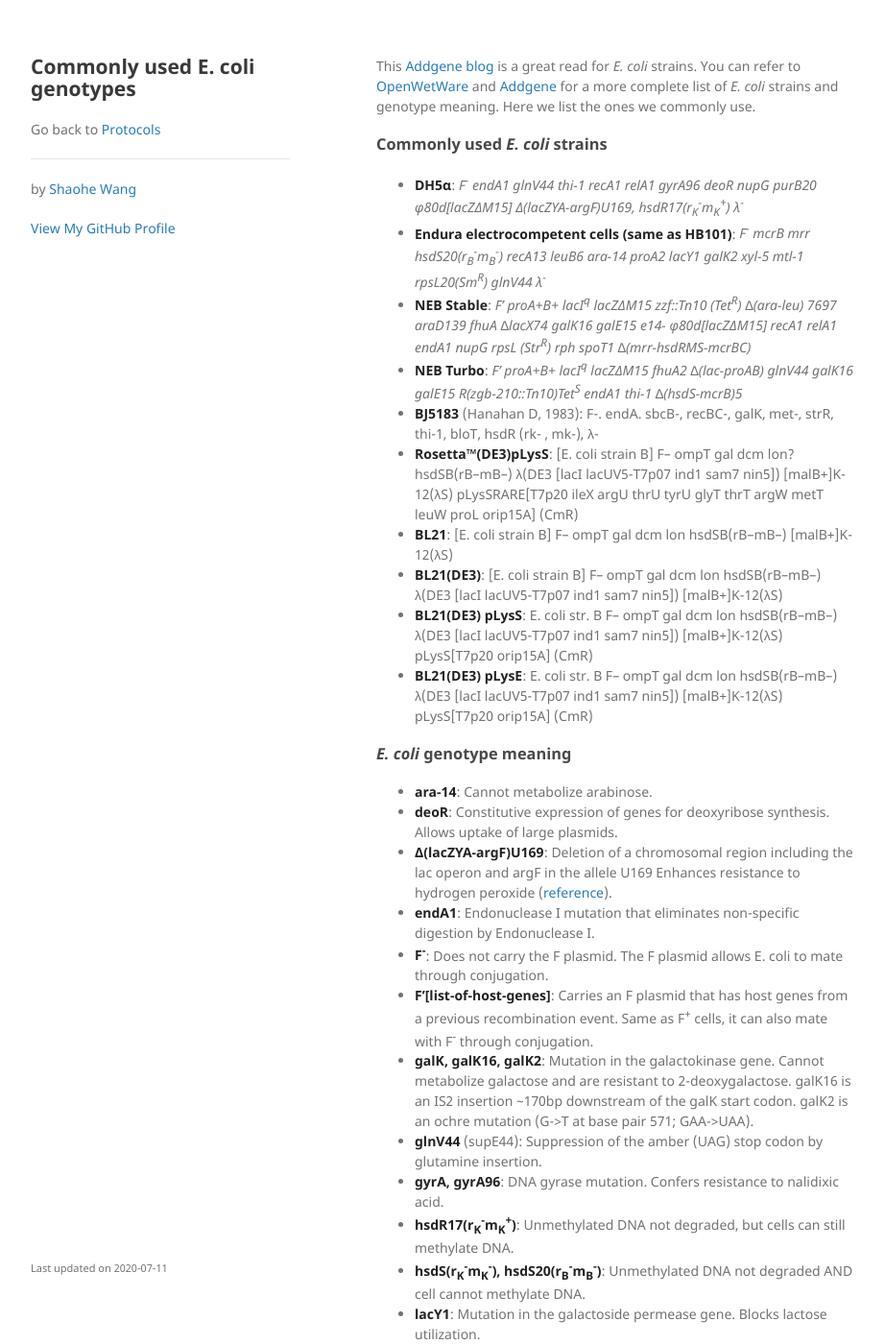
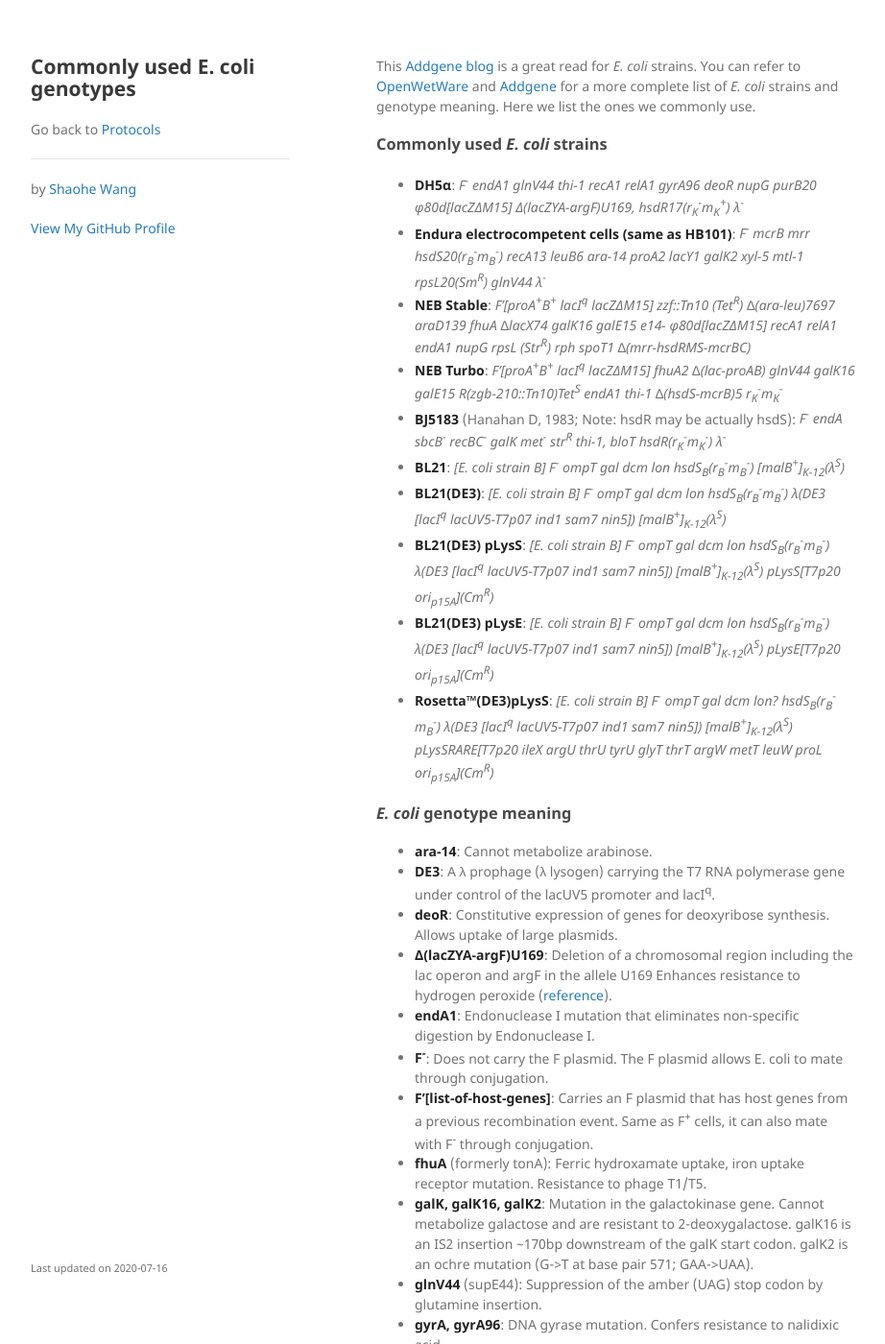
Before and after one commit to snownontrace/snownontrace.github.io, a Jekyll site: the page built from commonly-used-E-coli-genotypes.md, in a window 1280 px wide and 1400 px high. Shown: the whole window at 96% size, without its empty margins (178-1100 px from the left). Built offline with Jekyll 4.4.1, drawn with Linux system fonts in a browser that asks for light colours; some of the changed text lies outside the part shown.

Commit message:
Update commonly-used-E-coli-genotypes.md

```diff
--- a/commonly-used-E-coli-genotypes.md
+++ b/commonly-used-E-coli-genotypes.md
@@ -3,7 +3,7 @@ layout: protocols
 title: Commonly used E. coli genotypes
 author: Shaohe Wang
 author_url: https://scholar.google.com/citations?user=R_-kJV4AAAAJ&hl=en
-date: 2020-07-11
+date: 2020-07-16
 ---
 
 This [Addgene blog](https://blog.addgene.org/plasmids-101-common-lab-e-coli-strains) is a great read for _E. coli_ strains. You can refer to [OpenWetWare](https://openwetware.org/wiki/E._coli_genotypes) and [Addgene](https://blog.addgene.org/plasmids-101-common-lab-e-coli-strains) for a more complete list of _E. coli_ strains and genotype meaning. Here we list the ones we commonly use.
@@ -12,33 +12,37 @@ This [Addgene blog](https://blog.addgene.org/plasmids-101-common-lab-e-coli-stra
 
 * __DH5α__: _F<sup>-</sup> endA1 glnV44 thi-1 recA1 relA1 gyrA96 deoR nupG purB20 φ80d[lacZΔM15] Δ(lacZYA-argF)U169, hsdR17(r<sub>K</sub><sup>-</sup>m<sub>K</sub><sup>+</sup>) λ<sup>-</sup>_
 * __Endura electrocompetent cells (same as HB101)__: _F<sup>-</sup> mcrB mrr hsdS20(r<sub>B</sub><sup>-</sup>m<sub>B</sub><sup>-</sup>) recA13 leuB6 ara-14 proA2 lacY1 galK2 xyl-5 mtl-1 rpsL20(Sm<sup>R</sup>) glnV44 λ<sup>-</sup>_
-* __NEB Stable__: _F' proA+B+ lacI<sup>q</sup> lacZΔM15 zzf::Tn10 (Tet<sup>R</sup>) ∆(ara-leu) 7697 araD139 fhuA ∆lacX74 galK16 galE15 e14- φ80d[lacZΔM15] recA1 relA1 endA1 nupG rpsL (Str<sup>R</sup>) rph spoT1 ∆(mrr-hsdRMS-mcrBC)_
-* __NEB Turbo__: _F' proA+B+ lacI<sup>q</sup> lacZΔM15 fhuA2 ∆(lac-proAB) glnV44 galK16 galE15  R(zgb-210::Tn10)Tet<sup>S</sup> endA1 thi-1 ∆(hsdS-mcrB)5_
-* __BJ5183__ (Hanahan D, 1983): F-. endA. sbcB-, recBC-, galK, met-, strR, thi-1, bloT, hsdR (rk- , mk-), λ-
-* __Rosetta™(DE3)pLysS__: [E. coli strain B] F– ompT gal dcm lon? hsdSB(rB–mB–) λ(DE3 [lacI lacUV5-T7p07 ind1 sam7 nin5]) [malB+]K-12(λS) pLysSRARE[T7p20 ileX argU thrU tyrU glyT thrT argW metT leuW proL orip15A] (CmR)
-* __BL21__: [E. coli strain B] F– ompT gal dcm lon hsdSB(rB–mB–) [malB+]K-12(λS)
-* __BL21(DE3)__: [E. coli strain B] F– ompT gal dcm lon hsdSB(rB–mB–) λ(DE3 [lacI lacUV5-T7p07 ind1 sam7 nin5]) [malB+]K-12(λS)
-* __BL21(DE3) pLysS__: E. coli str. B F– ompT gal dcm lon hsdSB(rB–mB–) λ(DE3 [lacI lacUV5-T7p07 ind1 sam7 nin5]) [malB+]K-12(λS) pLysS[T7p20 orip15A] (CmR)
-* __BL21(DE3) pLysE__: E. coli str. B F– ompT gal dcm lon hsdSB(rB–mB–) λ(DE3 [lacI lacUV5-T7p07 ind1 sam7 nin5]) [malB+]K-12(λS) pLysS[T7p20 orip15A] (CmR)
+* __NEB Stable__: _F'[proA<sup>+</sup>B<sup>+</sup> lacI<sup>q</sup> lacZΔM15] zzf::Tn10 (Tet<sup>R</sup>) ∆(ara-leu)7697 araD139 fhuA ∆lacX74 galK16 galE15 e14- φ80d[lacZΔM15] recA1 relA1 endA1 nupG rpsL (Str<sup>R</sup>) rph spoT1 ∆(mrr-hsdRMS-mcrBC)_
+* __NEB Turbo__: _F'[proA<sup>+</sup>B<sup>+</sup> lacI<sup>q</sup> lacZΔM15] fhuA2 ∆(lac-proAB) glnV44 galK16 galE15  R(zgb-210::Tn10)Tet<sup>S</sup> endA1 thi-1 ∆(hsdS-mcrB)5 r<sub>K</sub><sup>-</sup>m<sub>K</sub><sup>-</sup>_
+* __BJ5183__ (Hanahan D, 1983; Note: hsdR may be actually hsdS): _F<sup>-</sup> endA sbcB<sup>-</sup> recBC<sup>-</sup> galK met<sup>-</sup> str<sup>R</sup> thi-1, bloT hsdR(r<sub>K</sub><sup>-</sup>m<sub>K</sub><sup>-</sup>) λ<sup>-</sup>_
+* __BL21__: _[E. coli strain B] F<sup>-</sup> ompT gal dcm lon hsdS<sub>B</sub>(r<sub>B</sub><sup>-</sup>m<sub>B</sub><sup>-</sup>) [malB<sup>+</sup>]<sub>K-12</sub>(λ<sup>S</sup>)_
+* __BL21(DE3)__: _[E. coli strain B] F<sup>-</sup> ompT gal dcm lon hsdS<sub>B</sub>(r<sub>B</sub><sup>-</sup>m<sub>B</sub><sup>-</sup>) λ(DE3 [lacI<sup>q</sup> lacUV5-T7p07 ind1 sam7 nin5]) [malB<sup>+</sup>]<sub>K-12</sub>(λ<sup>S</sup>)_
+* __BL21(DE3) pLysS__: _[E. coli strain B] F<sup>-</sup> ompT gal dcm lon hsdS<sub>B</sub>(r<sub>B</sub><sup>-</sup>m<sub>B</sub><sup>-</sup>) λ(DE3 [lacI<sup>q</sup> lacUV5-T7p07 ind1 sam7 nin5]) [malB<sup>+</sup>]<sub>K-12</sub>(λ<sup>S</sup>) pLysS\[T7p20 ori<sub>p15A</sub>\](Cm<sup>R</sup>)_
+* __BL21(DE3) pLysE__: _[E. coli strain B] F<sup>-</sup> ompT gal dcm lon hsdS<sub>B</sub>(r<sub>B</sub><sup>-</sup>m<sub>B</sub><sup>-</sup>) λ(DE3 [lacI<sup>q</sup> lacUV5-T7p07 ind1 sam7 nin5]) [malB<sup>+</sup>]<sub>K-12</sub>(λ<sup>S</sup>) pLysE\[T7p20 ori<sub>p15A</sub>\](Cm<sup>R</sup>)_
+* __Rosetta™(DE3)pLysS__: _[E. coli strain B] F<sup>-</sup> ompT gal dcm lon? hsdS<sub>B</sub>(r<sub>B</sub><sup>-</sup>m<sub>B</sub><sup>-</sup>) λ(DE3 [lacI<sup>q</sup> lacUV5-T7p07 ind1 sam7 nin5]) [malB<sup>+</sup>]<sub>K-12</sub>(λ<sup>S</sup>) pLysSRARE\[T7p20 ileX argU thrU tyrU glyT thrT argW metT leuW proL ori<sub>p15A</sub>\](Cm<sup>R</sup>)_
+
 
 ### _E. coli_ genotype meaning
 
 * __ara-14__: Cannot metabolize arabinose.
+* __DE3__: A λ prophage (λ lysogen) carrying the T7 RNA polymerase gene under control of the lacUV5 promoter and lacI<sup>q</sup>.
 * __deoR__: Constitutive expression of genes for deoxyribose synthesis. Allows uptake of large plasmids.
 * __Δ(lacZYA-argF)U169__: Deletion of a chromosomal region including the lac operon and argF in the allele U169 Enhances resistance to hydrogen peroxide ([reference](https://www.thermofisher.com/us/en/home/life-science/cloning/cloning-learning-center/invitrogen-school-of-molecular-biology/molecular-cloning/transformation/competent-cell-genotypes-genetic-markers.html)).
 * __endA1__: Endonuclease I mutation that eliminates non-specific digestion by Endonuclease I.
 * __F<sup>-</sup>__: Does not carry the F plasmid. The F plasmid allows E. coli to mate through conjugation.
 * __F'[list-of-host-genes]__: Carries an F plasmid that has host genes from a previous recombination event. Same as F<sup>+</sup> cells, it can also mate with F<sup>-</sup> through conjugation.
+* __fhuA__ (formerly tonA): Ferric hydroxamate uptake, iron uptake receptor mutation. Resistance to phage T1/T5.
 * __galK, galK16, galK2__: Mutation in the galactokinase gene. Cannot metabolize galactose and are resistant to 2-deoxygalactose. galK16 is an IS2 insertion ~170bp downstream of the galK start codon. galK2 is an ochre mutation (G->T at base pair 571; GAA->UAA).
 * __glnV44__ (supE44): Suppression of the amber (UAG) stop codon by glutamine insertion.
 * __gyrA, gyrA96__: DNA gyrase mutation. Confers resistance to nalidixic acid.
 * __hsdR17(r<sub>K</sub><sup>-</sup>m<sub>K</sub><sup>+</sup>)__: Unmethylated DNA not degraded, but cells can still methylate DNA.
-* __hsdS(r<sub>K</sub><sup>-</sup>m<sub>K</sub><sup>-</sup>), hsdS20(r<sub>B</sub><sup>-</sup>m<sub>B</sub><sup>-</sup>)__: Unmethylated DNA not degraded AND cell cannot methylate DNA.
+* __hsdS(r<sub>K</sub><sup>-</sup>m<sub>K</sub><sup>-</sup>), hsdSB(r<sub>B</sub><sup>-</sup>m<sub>B</sub><sup>-</sup>), hsdS20(r<sub>B</sub><sup>-</sup>m<sub>B</sub><sup>-</sup>)__: Unmethylated DNA not degraded AND cell cannot methylate DNA.
 * __lacY1__: Mutation in the galactoside permease gene. Blocks lactose utilization.
 * __lacZ__: β-galactosidase activity abolished.
 * __lacI<sup>q</sup>__: Mutation in the lac repressor gene for constitutive expression. Inhibits transcription from the lac promoter, which can be overcome by IPTG addition. Allows controlled gene expression from promoters that carry the lac operator. The superscript <sup>q</sup> indicates a constitutive mutation.
 * __λ<sup>-</sup>__: Deletion of λ lysogen.
 * __leuB6__: Requires leucine.
+* __[malB<sup>+</sup>]<sub>K-12</sub>(λ<sup>S</sup>)__: E. coli B strain was known to be Mal<sup>-</sup> and λ resistant. In order to work with λ in B strain, Mal<sup>+</sup> and λ sensitive derivatives were isolated after P1 transduction from W3110. See Studier et al., 2009, JMB for more details.
 * __mcrA__: Mutation eliminating restriction of DNA methylated at the sequence C<sup>m</sup>CGG (possibly <sup>m</sup>CG). Carried on the e14 prophage (q.v.)
 * __mcrB__: Mutation eliminating restriction of DNA methylated at the sequence R<sup>m</sup>C
 * __metB, metC__: Requires methionine.
@@ -48,6 +52,9 @@ This [Addgene blog](https://blog.addgene.org/plasmids-101-common-lab-e-coli-stra
 * __φ80__: Cell carries the lambdoid prophage φ80. A defective version of this phage (φ80d[lacZΔM15_) carrying lacZM15 deletion (as well as wild-type lacI, lacYA, and flanking sequences) is present in some strains. The φ80 attachment site is just adjacent to tonB.
 * __proA2__: Requires proline.
 * __purB20__: The purB encodes a protein that is involved in step 2 of the sub-pathway that synthesizes AMP from IMP.
+* __pLysE__: The pLysE plasmid encodes T7 phage lysozyme, an inhibitor for T7 polymerase which almost eliminates expression from transformed T7 promoter containing plasmids when not induced. pLysE produces higher amounts of T7 lysozyme than pLysS to further reduce basal level expression of recombinant genes by inhibiting basal levels of T7 RNA polymerase. This makes BL21(DE3)[pLysE] more suitable for expressing toxic genes.
+* __pLysS__: The pLysS plasmid encodes T7 phage lysozyme, an inhibitor for T7 polymerase which almost eliminates expression from transformed T7 promoter containing plasmids when not induced.
+* __pLysSRARE__: In addition to T7 phage lysozyme, pLysSRARE also contains tRNA genes argU, argW, ileX, glyT, leuW, proL, metT, thrT, tyrU, and thrU. The rare codons AGG, AGA, AUA, CUA, CCC, and GGA are supplemented.
 * __recA, recA1, recA13__: Mutation in a DNA-dependent ATPase that is essential for recombination and general DNA repair. It Rreduces plasmid recombination and increases plasmid stability.
 * __relA, relA1__: Relaxed phenotype. Mutation eliminating stringent factor	and thus allows RNA synthesis in absence of protein synthesis.
 * __rpsL20(Sm<sup>R</sup>)__: Mutation in ribosomal protein S12 conveying streptomycin resistance.
```
